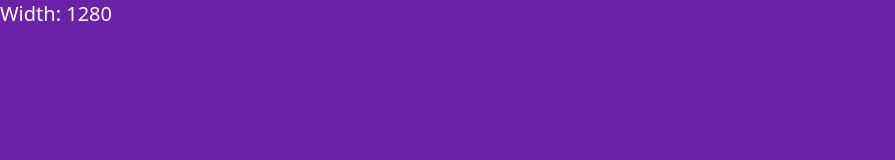
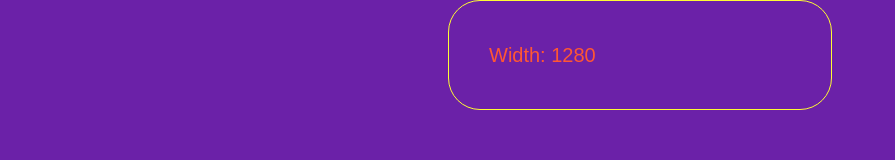
Before and after one commit to HosseinHeydarpour/tailwind, a plain HTML site: page tailwind-sandbox/17-customization/index.html in a window 1280 px wide. Shown: the whole page, without its empty margins (0-895 px from the left). Drawn offline with nearby package versions, Linux system fonts and the light colour scheme.

Commit message:
008 Config & Customization

```diff
--- a/tailwind-sandbox/17-customization/index.html
+++ b/tailwind-sandbox/17-customization/index.html
@@ -5,23 +5,57 @@
     <meta http-equiv="X-UA-Compatible" content="IE=edge" />
     <meta name="viewport" content="width=device-width, initial-scale=1.0" />
     <script src="https://cdn.tailwindcss.com"></script>
+
+    <script>
+      tailwind.config = {
+        theme: {
+          screens: {
+            sm: "576px",
+            md: "768px",
+            lg: "992px",
+            xl: "1200px",
+          },
+          fontFamily: {
+            sans: ["Graphik", "sans-serif"],
+            serif: ["Merriweather", "serif"], // Fixed overwriting issue
+          },
+          extend: {
+            colors: {
+              // Fixed key from `color` to `colors`
+              primary: "#ff5733",
+              secondary: "#fffc33", // Added missing `#`
+            },
+            spacing: {
+              6: "2.5rem",
+              128: "32rem",
+            },
+            borderRadius: {
+              "4xl": "2rem",
+            },
+          },
+        },
+      };
+    </script>
     <title>Customization</title>
   </head>
- <body
+  <body
     class="bg-black sm:bg-green-800 md:bg-blue-800 lg:bg-yellow-800 xl:bg-purple-800 2xl:bg-orange-800"
   >
-
-      <h1 class="text-white text-xl"></h1>
+    <div
+      class="border border-secondary p-6 mb-128 max-w-sm mx-auto rounded-4xl"
+    >
+      <h1 class="text-xl text-primary"></h1>
+    </div>
 
     <script>
       function showBrowserWidth() {
-        const width = window.innerWidth
+        const width = window.innerWidth;
 
-        document.querySelector('h1').innerHTML = `Width: ${width}`
+        document.querySelector("h1").innerHTML = `Width: ${width}`;
       }
 
-      window.onload = showBrowserWidth
-      window.onresize = showBrowserWidth
+      window.onload = showBrowserWidth;
+      window.onresize = showBrowserWidth;
     </script>
   </body>
 </html>
```
